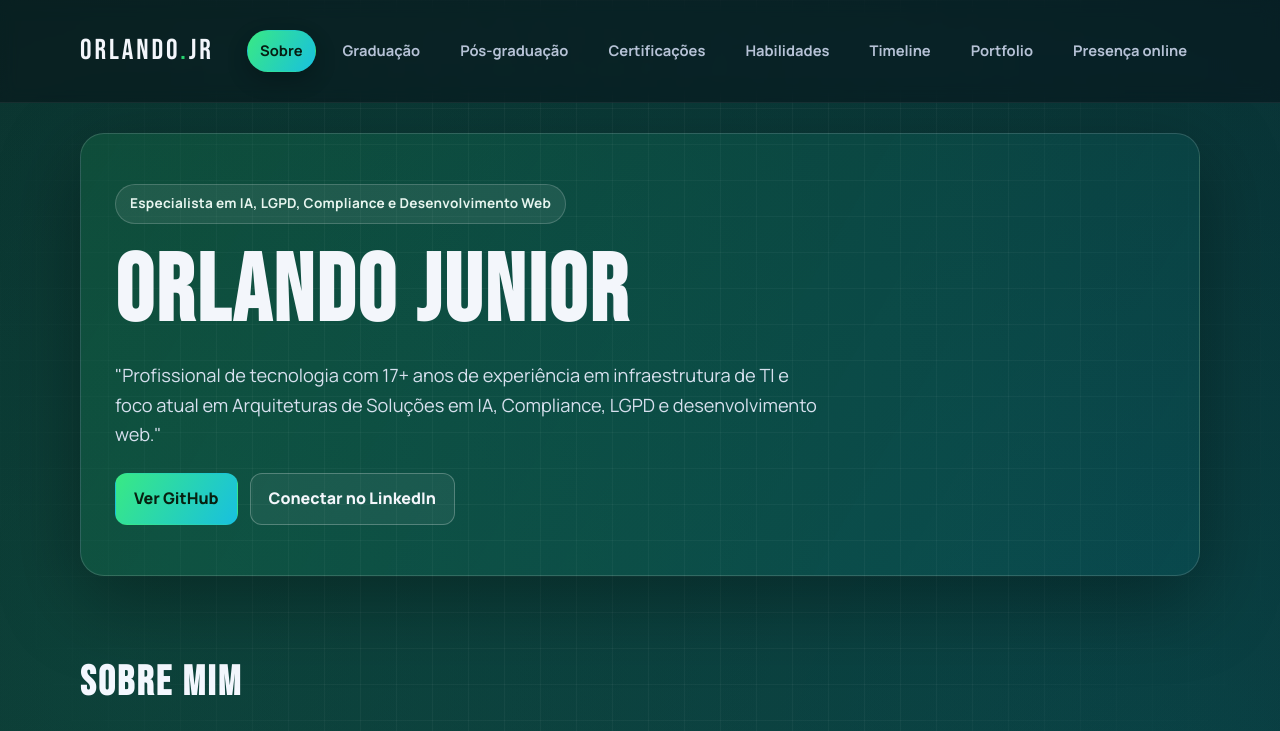
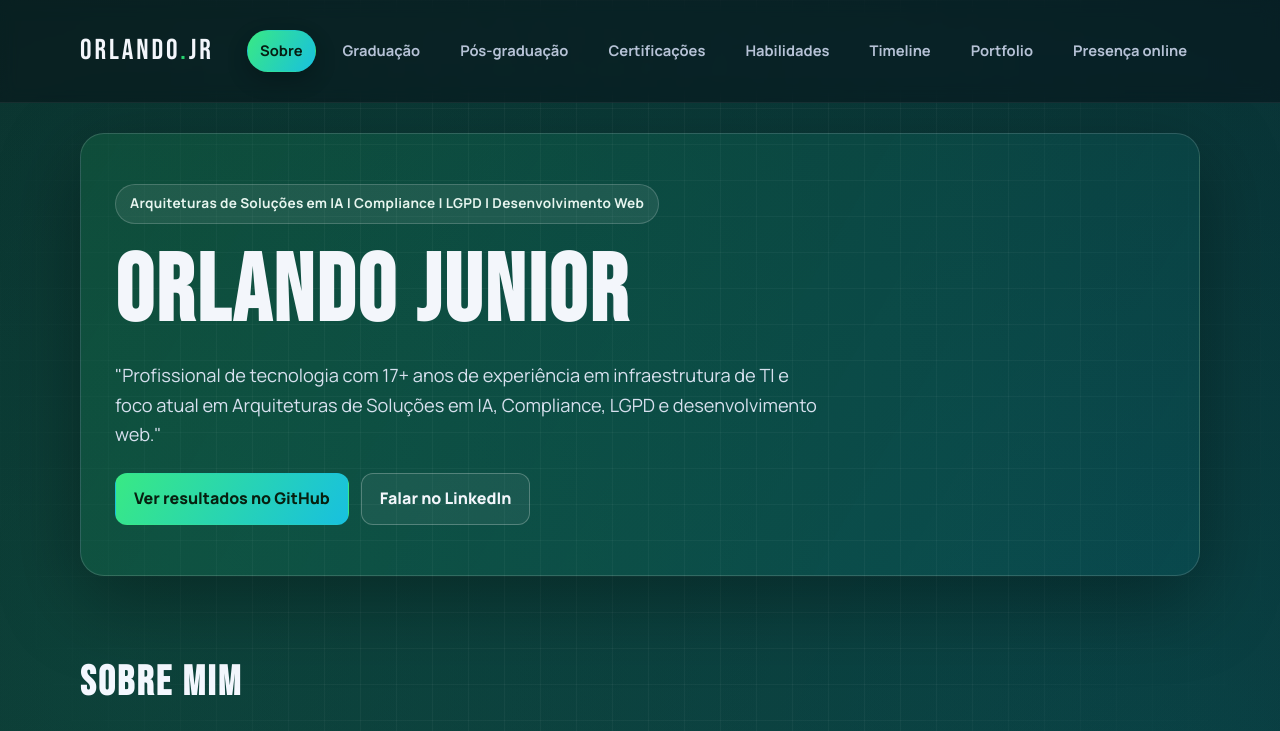
Before and after one commit to orlandojsjunior/orlandojsjunior.github.io, a plain HTML site: page index.html in a window 1280 px wide. Shown: the top 731 px of the page. Drawn offline with Linux system fonts and the light colour scheme.

Commit message:
UPDATE - aprimorar descrição profissional e modificar textos dos botões no portfólio

```diff
--- a/index.html
+++ b/index.html
@@ -88,15 +88,14 @@
 
 	<main class="container">
 		<section class="hero" id="inicio">
-			<span class="tag">Especialista em IA, LGPD, Compliance e Desenvolvimento Web</span>
+			<span class="tag">Arquiteturas de Soluções em IA | Compliance | LGPD | Desenvolvimento Web</span>
 			<h1>ORLANDO JUNIOR</h1>
 			<p>
 				"Profissional de tecnologia com 17+ anos de experiência em infraestrutura de TI e foco atual em Arquiteturas de Soluções em IA, Compliance, LGPD e desenvolvimento web."
-
 			</p>
 			<div class="hero-actions">
-				<a class="btn btn-primary" href="https://github.com/orlandojsjunior" target="_blank" rel="noopener noreferrer">Ver GitHub</a>
-				<a class="btn btn-secondary" href="https://www.linkedin.com/in/orlandojsjunior/" target="_blank" rel="noopener noreferrer">Conectar no LinkedIn</a>
+				<a class="btn btn-primary" href="https://github.com/orlandojsjunior" target="_blank" rel="noopener noreferrer">Ver resultados no GitHub</a>
+				<a class="btn btn-secondary" href="https://www.linkedin.com/in/orlandojsjunior/" target="_blank" rel="noopener noreferrer">Falar no LinkedIn</a>
 			</div>
 		</section>
 
```
